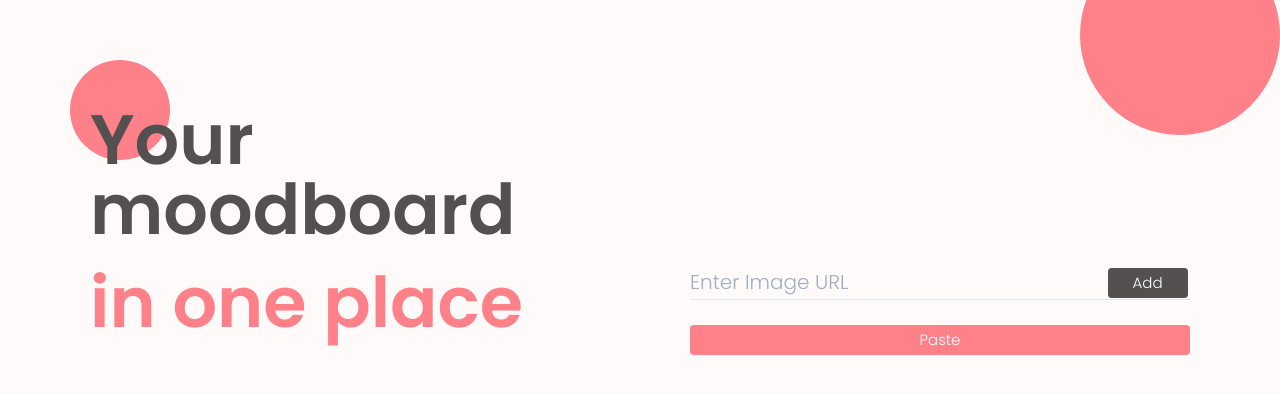
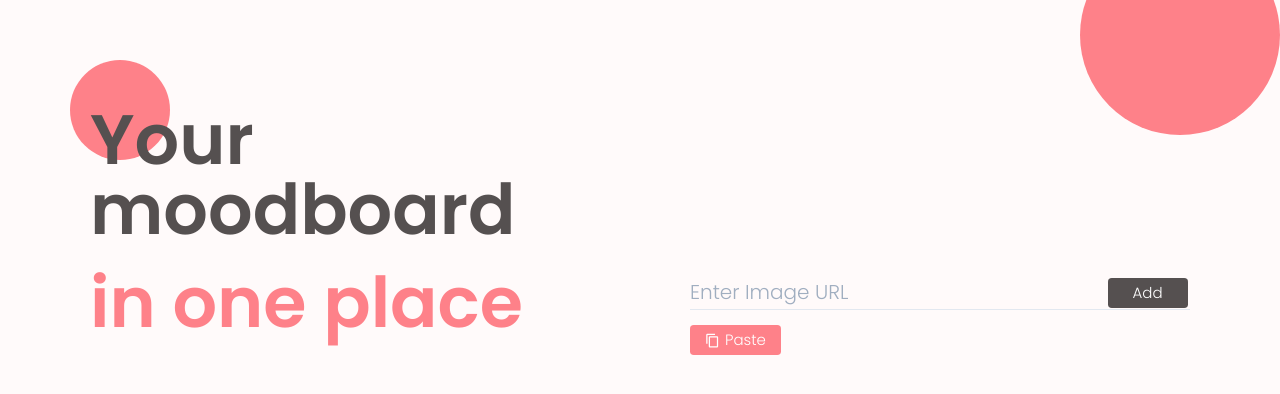
Before and after one commit to AdrianaMota/photos, a Next.js app: page / in a window 1280 px wide. Shown: the top 394 px of the page. Built offline with nearby package versions, Linux system fonts and the light colour scheme.

Commit message:
Paste button style

```diff
--- a/package.json
+++ b/package.json
@@ -8,6 +8,7 @@
     "lint": "next lint"
   },
   "dependencies": {
+    "@chakra-ui/icons": "^1.1.7",
     "@chakra-ui/react": "^1.8.1",
     "@emotion/react": "^11",
     "@emotion/styled": "^11",
--- a/pages/index.js
+++ b/pages/index.js
@@ -8,10 +8,11 @@ import {
 	Input,
 	InputRightElement,
 	Button,
-	HStack,
+	IconButton,
 } from "@chakra-ui/react";
 import Card from "../components/Card";
 import Masonry from "react-masonry-css";
+import { CopyIcon } from "@chakra-ui/icons";
 export default function Home() {
 	const [srcInput, setSrcInput] = useState("");
 	const [imgList, setImgList] = useState([]);
@@ -132,7 +133,7 @@ export default function Home() {
 							placeholder={inputText}
 							focusBorderColor="dark.500"
 							pb="1rem"
-							mb="2rem"
+							mb="1rem"
 							onChange={handleImgInputChange}
 							value={srcInput}
 						/>
@@ -150,18 +151,18 @@ export default function Home() {
 							</Button>
 						</InputRightElement>
 					</InputGroup>
-
 					<Button
-						width={{ base: "95%", md: "80%", lg: "500px" }}
 						onClick={() => {
 							navigator.clipboard.writeText(this.state.textToCopy);
 						}}
 						colorScheme="primaryPink"
-						p="1.5rem 4rem"
+						p="1.5rem"
+						alignSelf="start"
 						fontSize="1.5rem"
 						fontWeight="light"
-						m="1rem 6rem"
+						mb="1rem"
 						onClick={pasteHandler}
+						leftIcon={<CopyIcon />}
 					>
 						Paste
 					</Button>
```
Also changed, not shown: 1 other file (tests, documents, lock files or other folders).
